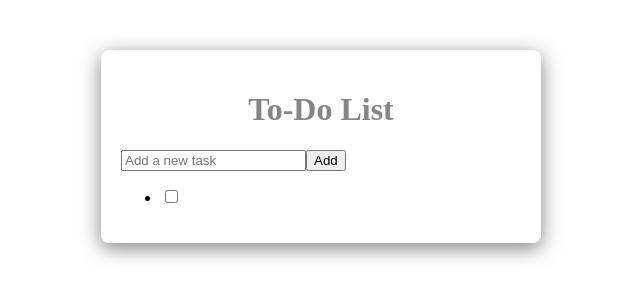
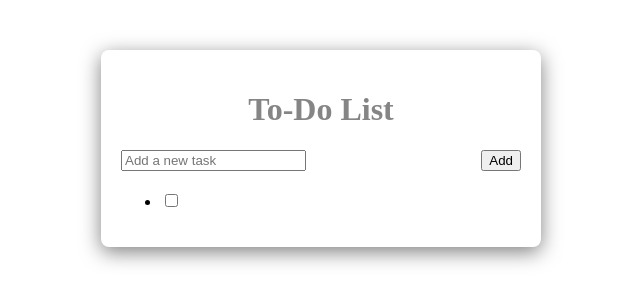
Before and after one commit to ParamiAshinsana/Angular-Todo-Application, an Angular app: page / in a window 1280 px wide. Shown: the top 304 px of the page, without its empty margins (319-959 px from the left). Built offline with nearby package versions, Linux system fonts and the light colour scheme.

Commit message:
update css

```diff
--- a/src/app/app.component.css
+++ b/src/app/app.component.css
@@ -11,3 +11,9 @@
     text-align: center;
     color: #3339;
   }
+
+  .input-container {
+    display: flex;
+    justify-content: space-between;
+    margin-bottom: 20px;
+  }
```
